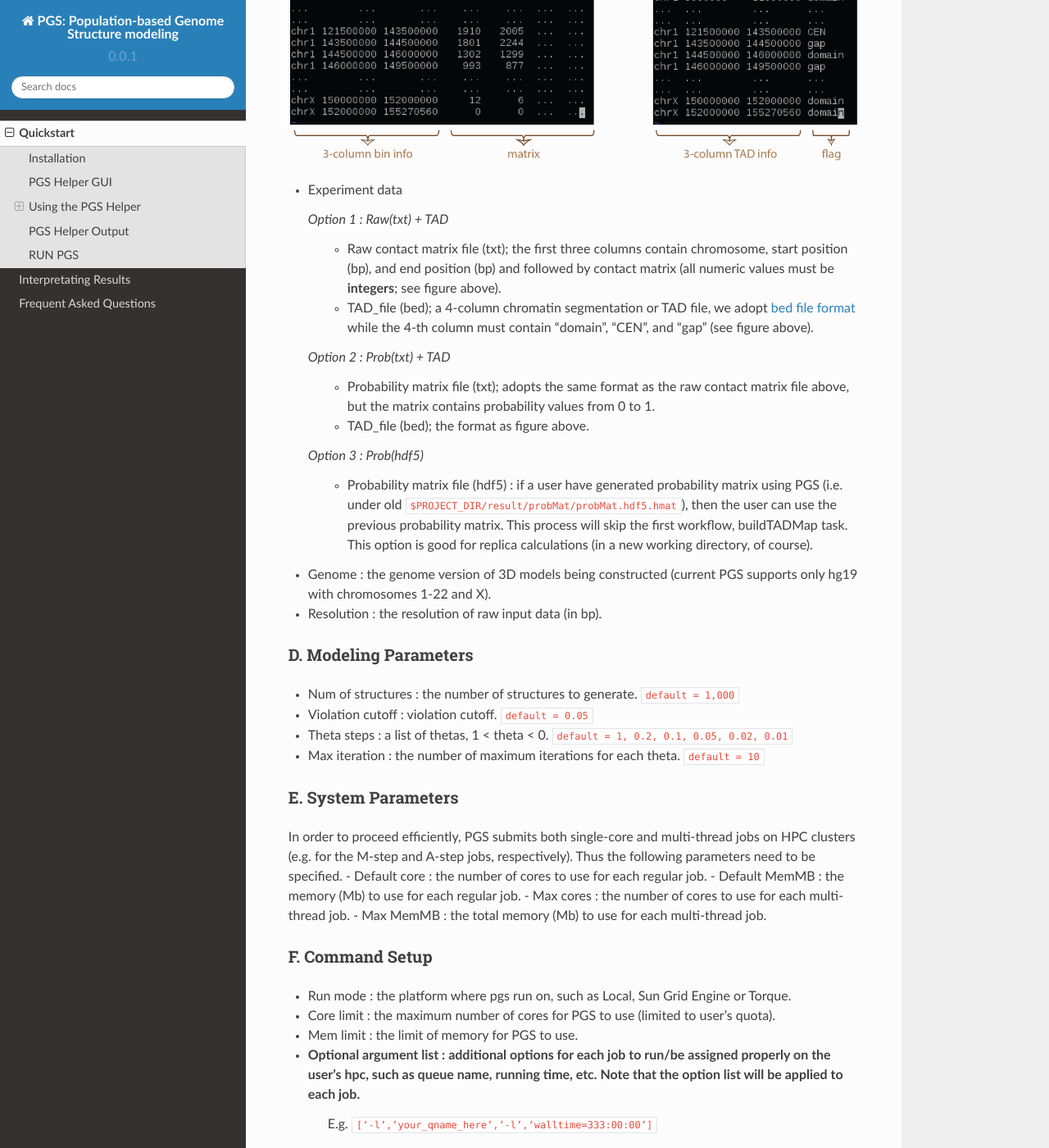
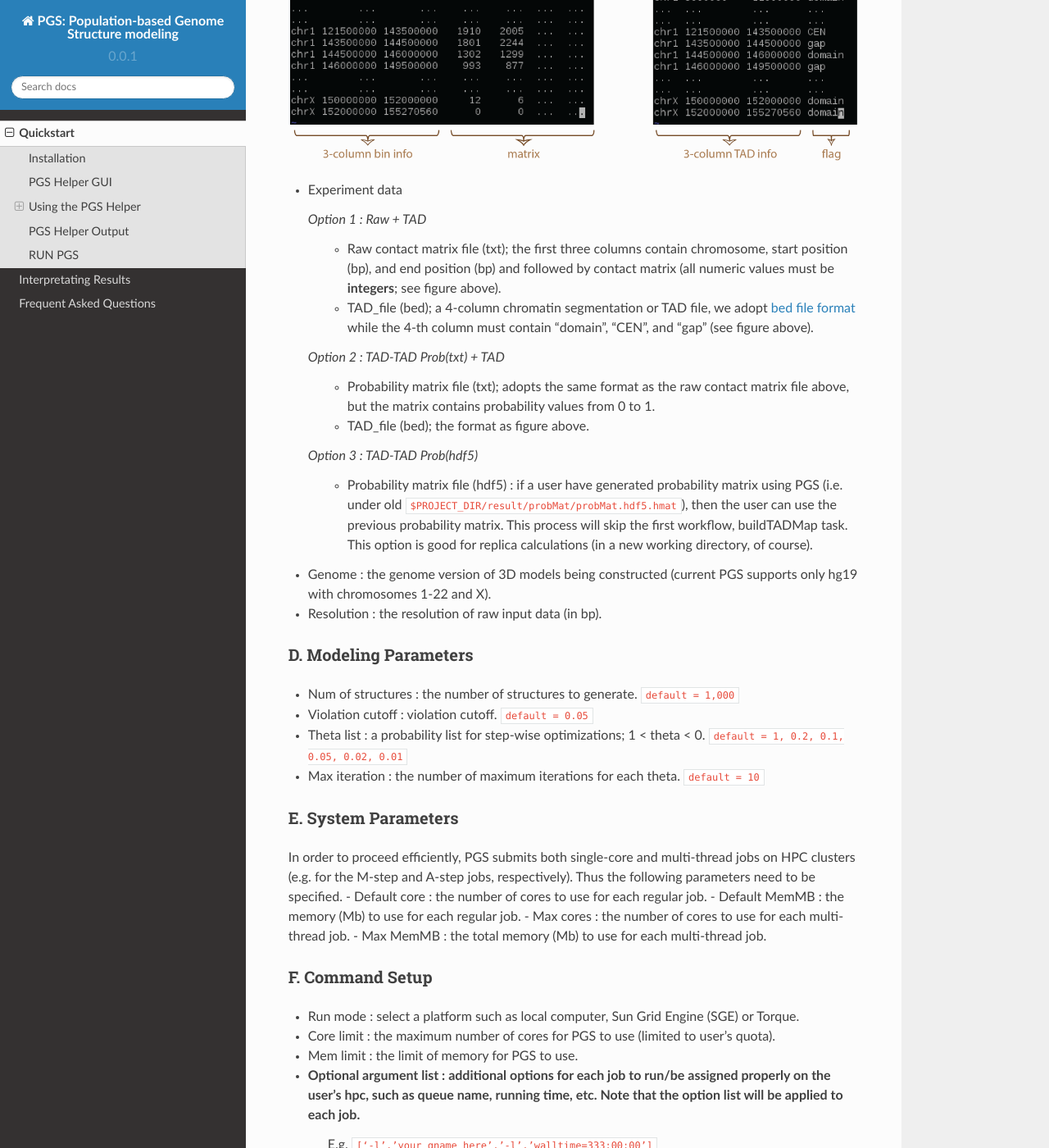
Before and after one commit to alberlab/pgs, a Sphinx documentation site: the page built from docs/quickstart.rst, in a window 1280 px wide and 1400 px high, scrolled down 2261 px. Shown: the whole window at 82% size. Built offline with Sphinx 7.4.7 and the Read the Docs theme 2.0.0, drawn with Linux system fonts in a browser that asks for light colours; some of the changed text lies outside the part shown.

Commit message:
modif text according to new GUI fig

```diff
--- a/docs/quickstart.rst
+++ b/docs/quickstart.rst
@@ -62,7 +62,7 @@ The following GUI will appear:
    :align: center
 
 
-A. PGS Project – Directory
+A. Working Directory
 ~~~~~~~~~~~~~~~~~~~~~~~~~~
 
 Specify the project/working directory using the ``Browse`` button on right side. PGS will run in the specified project directory and all files,
@@ -72,7 +72,7 @@ will be stored in the directory.
 B. PGS Source – Directory
 ~~~~~~~~~~~~~~~~~~~~~~~~~
 
-Specify the directory of pgs source code using the ``Browse`` button on right side.
+Specify the directory of PGS source code using the ``Browse`` button on right side.
 
 
 C. Input
@@ -82,17 +82,17 @@ C. Input
 
 - Experiment data
 
-  *Option 1 : Raw(txt) + TAD*
+  *Option 1 : Raw + TAD*
 
      * Raw contact matrix file (txt); the first three columns contain chromosome, start position (bp), and end position (bp) and followed by contact matrix (all numeric values must be **integers**; see figure above).
      * TAD_file (bed); a 4-column chromatin segmentation or TAD file, we adopt `bed file format <https://genome.ucsc.edu/FAQ/FAQformat.html>`_ while the 4-th column must contain "domain", "CEN", and "gap" (see figure above).
 
-  *Option 2 : Prob(txt) + TAD*
+  *Option 2 : TAD-TAD Prob(txt) + TAD*
 
      * Probability matrix file (txt); adopts the same format as the raw contact matrix file above, but the matrix contains probability values from 0 to 1.
      * TAD_file (bed); the format as figure above.
 
-  *Option 3 : Prob(hdf5)*
+  *Option 3 : TAD-TAD Prob(hdf5)*
 
      * Probability matrix file (hdf5) : if a user have generated probability matrix using PGS (i.e. under old ``$PROJECT_DIR/result/probMat/probMat.hdf5.hmat``), then the user can use the previous probability matrix. This process will skip the first workflow, buildTADMap task. This option is good for replica calculations (in a new working directory, of course).
 
@@ -104,7 +104,7 @@ D. Modeling Parameters
 
 - Num of structures : the number of structures to generate. ``default = 1,000``
 - Violation cutoff : violation cutoff. ``default = 0.05``
-- Theta steps : a list of thetas, 1 < theta < 0. ``default = 1, 0.2, 0.1, 0.05, 0.02, 0.01``
+- Theta list : a probability list for step-wise optimizations; 1 < theta < 0. ``default = 1, 0.2, 0.1, 0.05, 0.02, 0.01``
 - Max iteration : the number of maximum iterations for each theta. ``default = 10``
 
 E. System Parameters
@@ -119,7 +119,7 @@ Thus the following parameters need to be specified.
 F. Command Setup
 ~~~~~~~~~~~~~~~~
 
-- Run mode : the platform where pgs run on, such as Local, Sun Grid Engine or Torque.
+- Run mode : select a platform such as local computer, Sun Grid Engine (SGE) or Torque.
 - Core limit : the maximum number of cores for PGS to use (limited to user’s quota).
 - Mem limit : the limit of memory for PGS to use.
 - Optional argument list : additional options for each job to run/be assigned properly on the user’s hpc, such as queue name, running time, etc. Note that the option list will be applied to each job.
```
Also changed, not shown: docs/images/pgs_helper.png.
